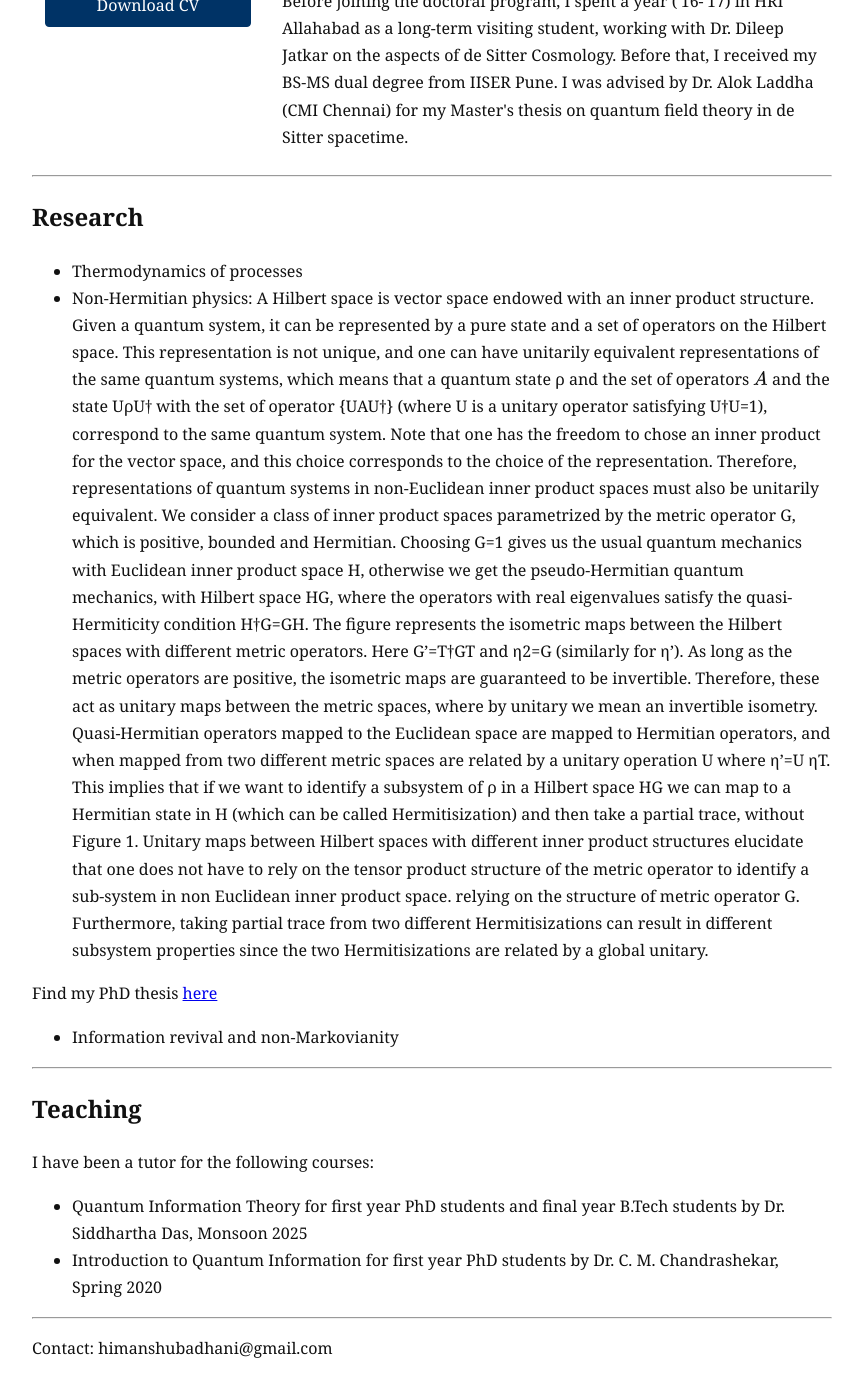
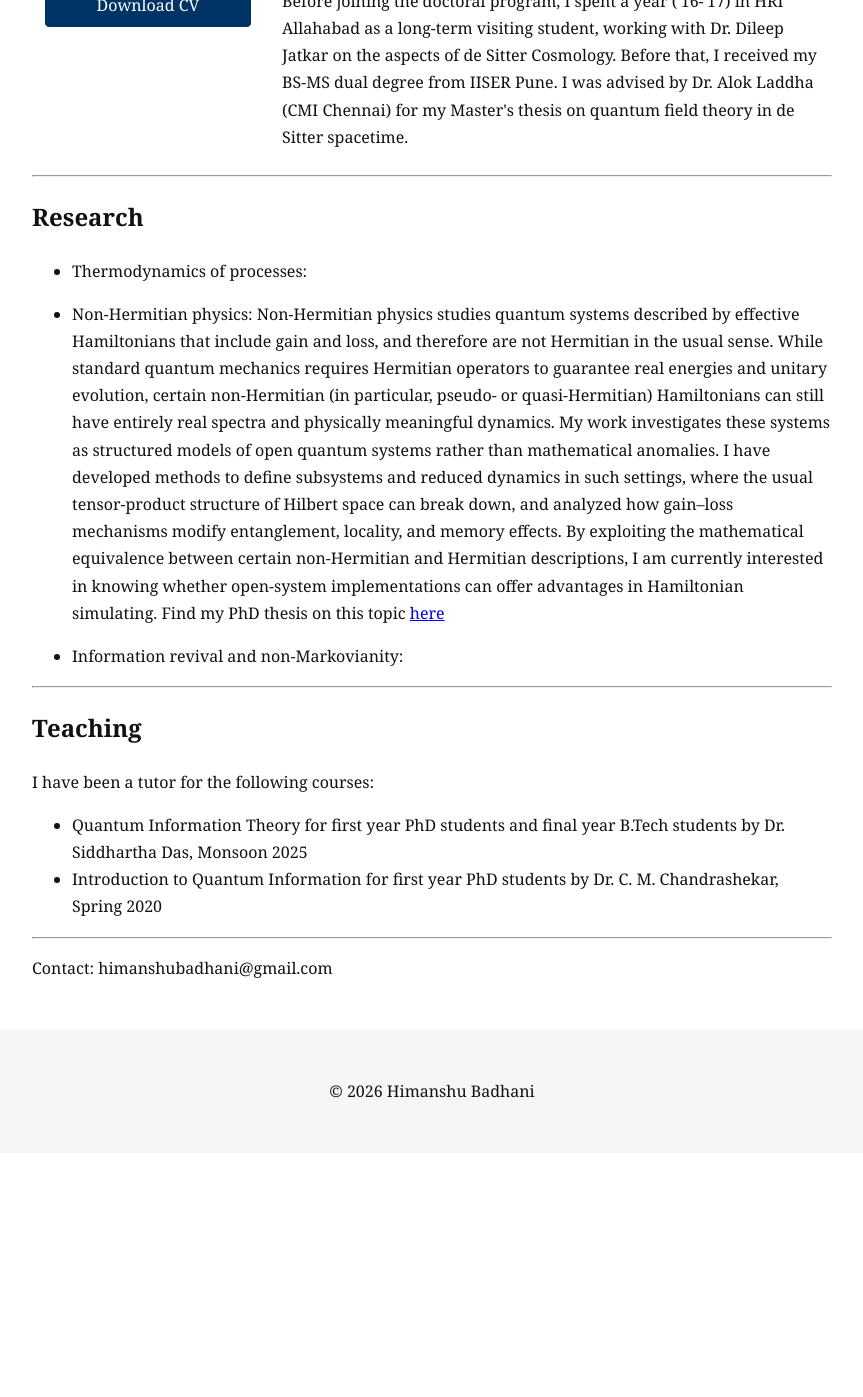
Before and after one commit to himanshubadhani/himanshubadhani.github.io, a Jekyll site: the page built from index.md, in a window 1280 px wide and 1400 px high, scrolled down 471 px. Shown: the top 1397 px of the window, without its empty margins (208-1071 px from the left). Built offline with Jekyll 4.4.1, drawn with Linux system fonts in a browser that asks for light colours; after the commit the page ends 1624 px from its top, so only the background shows below that.

Commit message:
Update index.md

```diff
--- a/index.md
+++ b/index.md
@@ -27,40 +27,10 @@
 </div>
 ---
 ## Research
-- Thermodynamics of processes
-- Non-Hermitian physics: A Hilbert space is vector space endowed with an inner product structure. Given a quantum system, it can be represented by a pure state and a set of operators on the Hilbert space. This representation is not unique, and one can have unitarily equivalent representations of the same quantum systems, which means that a quantum state ρ and the set of operators $A$ and the state UρU† with the set of operator {UAU†}
-(where U is a unitary operator satisfying U†U=1), correspond to the same quantum system. Note that one
-has the freedom to chose an inner product for the vector space, and this choice corresponds to the choice
-of the representation. Therefore, representations of quantum systems in non-Euclidean inner product
-spaces must also be unitarily equivalent.
-We consider a class of inner product spaces parametrized by the metric operator G, which is positive,
-bounded and Hermitian. Choosing G=1 gives us the usual quantum mechanics with Euclidean inner product
-space H, otherwise we get the pseudo-Hermitian quantum mechanics, with Hilbert space HG, where the
-operators with real eigenvalues satisfy the quasi-Hermiticity
-condition H†G=GH. The figure represents the isometric maps
-between the Hilbert spaces with different metric operators.
-Here G’=T†GT and η2=G (similarly for η’). As long as the
-metric operators are positive, the isometric maps are
-guaranteed to be invertible. Therefore, these act as unitary
-maps between the metric spaces, where by unitary we mean
-an invertible isometry. Quasi-Hermitian operators mapped
-to the Euclidean space are mapped to Hermitian operators,
-and when mapped  from two different metric spaces are
-related by a unitary operation U where  η’=U ηT. This implies
-that if we want to identify a subsystem of ρ in a Hilbert
-space HG we can map to a Hermitian state in H (which can be
-called Hermitisization) and then take a partial trace, without
-Figure 1. Unitary maps between Hilbert spaces with
-different inner product structures elucidate that one
-does not have to rely on the tensor product structure of
-the metric operator to identify a sub-system in non
-Euclidean inner product space.
-relying on the structure of metric operator G. Furthermore, taking partial trace from two different
-Hermitisizations can result in different subsystem properties since the two Hermitisizations are related by a
-global unitary.
+- Thermodynamics of processes:
+- Non-Hermitian physics: Non-Hermitian physics studies quantum systems described by effective Hamiltonians that include gain and loss, and therefore are not Hermitian in the usual sense. While standard quantum mechanics requires Hermitian operators to guarantee real energies and unitary evolution, certain non-Hermitian (in particular, pseudo- or quasi-Hermitian) Hamiltonians can still have entirely real spectra and physically meaningful dynamics. My work investigates these systems as structured models of open quantum systems rather than mathematical anomalies. I have developed methods to define subsystems and reduced dynamics in such settings, where the usual tensor-product structure of Hilbert space can break down, and analyzed how gain–loss mechanisms modify entanglement, locality, and memory effects. By exploiting the mathematical equivalence between certain non-Hermitian and Hermitian descriptions, I am currently interested in knowing whether open-system implementations can offer advantages in Hamiltonian simulating. Find my PhD thesis on this topic  <a href="https://www.imsc.res.in/xmlui/handle/123456789/901" target="blank">here</a>
 
-Find my PhD thesis  <a href="https://www.imsc.res.in/xmlui/handle/123456789/901" target="blank">here</a>
-- Information revival and non-Markovianity
+- Information revival and non-Markovianity:
 
 ---
 
```
